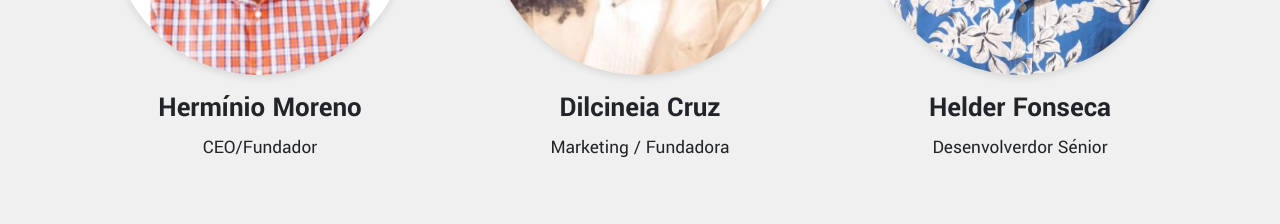
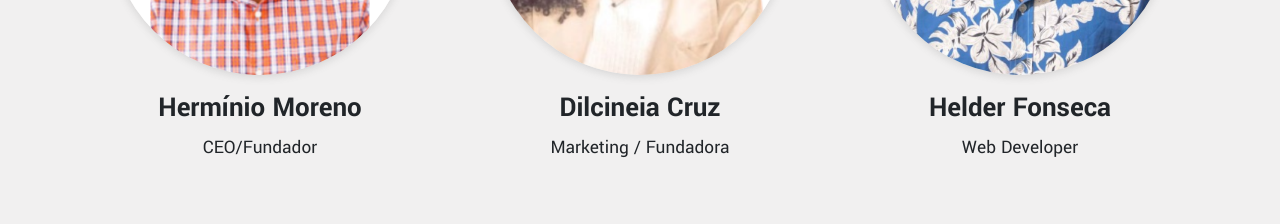
Before and after one commit to digitechcv/digitechcv-website, a Next.js app: page / in a window 1280 px wide. Shown: the part 4200-4424 px from the top of the page. Built offline with nearby package versions, Linux system fonts and the light colour scheme.

Commit message:
"fixed name team"

```diff
--- a/src/app/components/team/Team.tsx
+++ b/src/app/components/team/Team.tsx
@@ -23,7 +23,7 @@ function Team() {
                     <Col className="text-center team">
                         <img src="/images/helder.png" alt="" className='mb-3 mt-5' />
                         <h6 className="font-weight-bold">Helder Fonseca</h6>
-                        <p>Desenvolverdor Sénior</p>
+                        <p>Web Developer</p>
                     </Col>
                 </Row>
             </Container>
```
